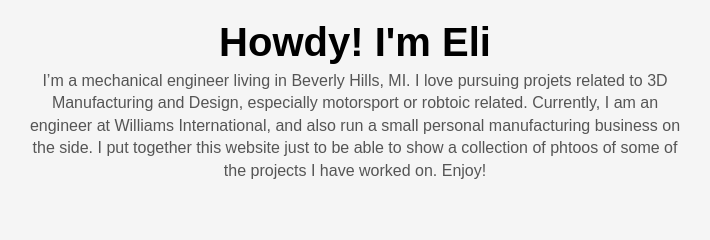
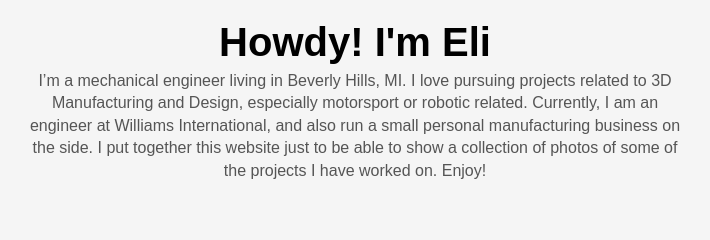
Before and after one commit to E-T-7/E-T-7.github.io, a plain HTML site: page index.html in a window 1280 px wide. Shown: the part 190-430 px from the top of the page, 549-1259 px from the left. Drawn offline with Linux system fonts and the light colour scheme.

Commit message:
terayter

```diff
--- a/index.html
+++ b/index.html
@@ -18,11 +18,11 @@
         <h1>Howdy! I'm Eli</h1>
         <p>
           I’m a mechanical engineer living in Beverly Hills, MI.
-          I love pursuing projets related to 3D Manufacturing and Design,
-          especially motorsport or robtoic related. Currently, I am an engineer
+          I love pursuing projects related to 3D Manufacturing and Design,
+          especially motorsport or robotic related. Currently, I am an engineer
           at Williams International, and also run a small
           personal manufacturing business on the side. I put together
-          this website just to be able to show a collection of phtoos of
+          this website just to be able to show a collection of photos of
           some of the projects I have worked on. Enjoy!
         </p>
       </div>
```
